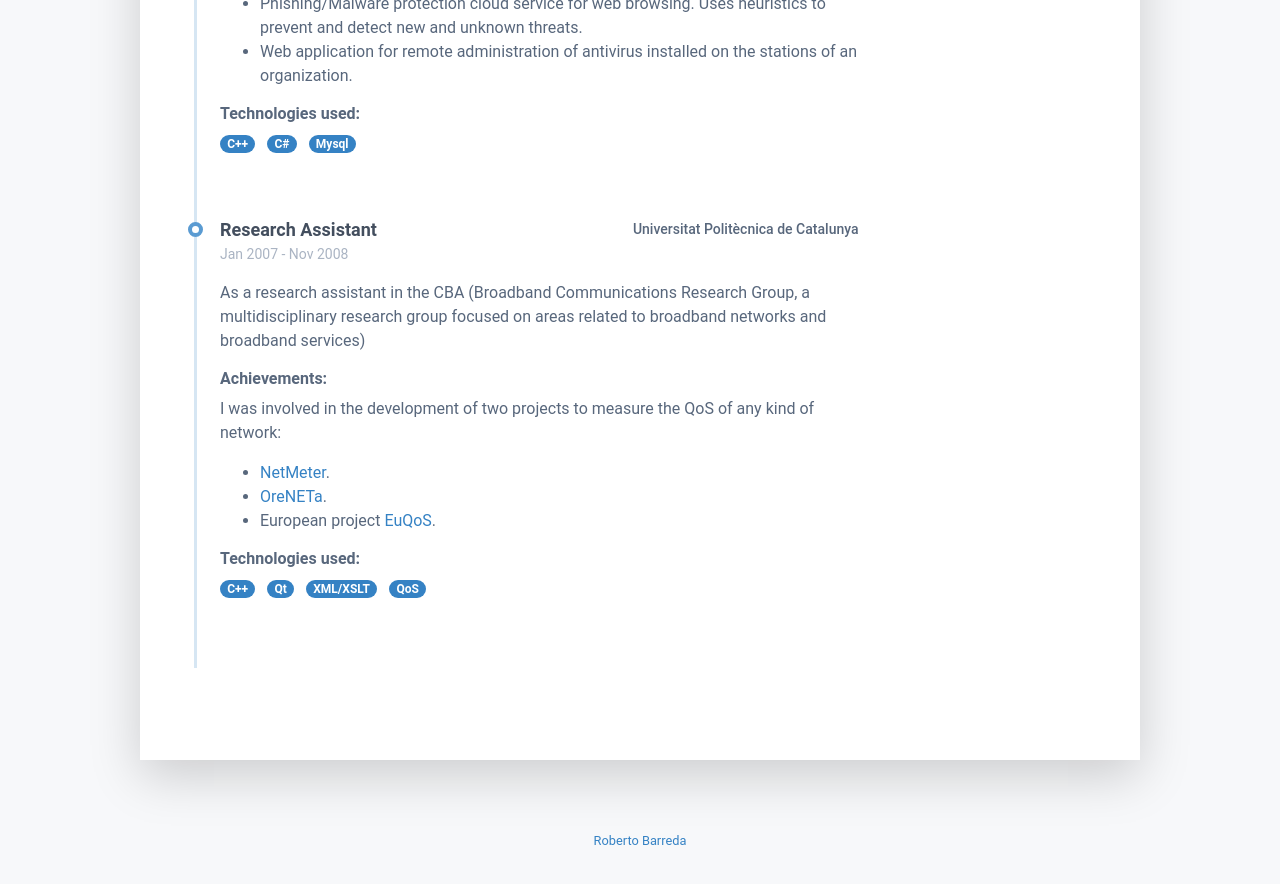
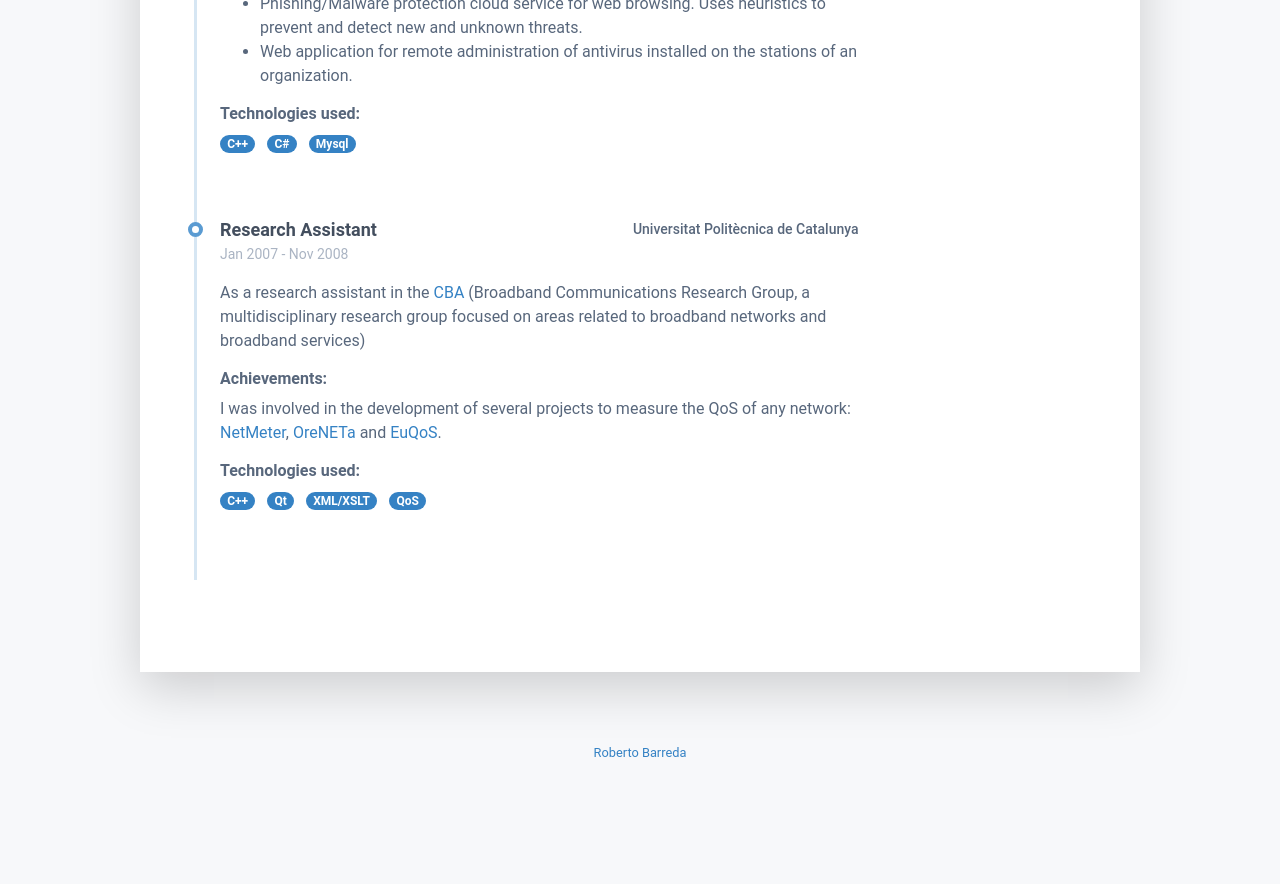
Before and after one commit to robertobarreda/robertobarreda.github.io, a Jekyll site: the page built from index.markdown, in a window 1280 px wide and 900 px high, scrolled down 2925 px. Shown: the top 884 px of the window. Built offline with Jekyll 4.4.1, drawn with Linux system fonts in a browser that asks for light colours; after the commit the page ends 3737 px from its top, so only the background shows below that.

Commit message:
simplify cba expericience

```diff
--- a/_data/data.yml
+++ b/_data/data.yml
@@ -176,17 +176,16 @@ experiences:
     time: Jan 2007 - Nov 2008
     company: Universitat Politècnica de Catalunya
     details: |
-      As a research assistant in the CBA (Broadband Communications Research Group,
-      a multidisciplinary research group focused on areas related to broadband
-      networks and broadband services)
+      As a research assistant in the <a href="https://cba.upc.edu/">CBA</a>
+      (Broadband Communications Research Group, a multidisciplinary research group
+      focused on areas related to broadband networks and broadband services)
     achievements:
       desc: |
-        I was involved in the development of two projects to measure the QoS of
-        any kind of network:
-      highlights:
-        - <a href="https://www.cba.upc.edu/developed-tools/netmeter">NetMeter</a>.
-        - <a href="http://www.cba.upc.edu/developed-tools/oreneta">OreNETa</a>.
-        - European project <a href="https://cordis.europa.eu/project/id/004503">EuQoS</a>.
+        I was involved in the development of several projects to measure the QoS of
+        any network:
+        <a href="https://www.cba.upc.edu/developed-tools/netmeter">NetMeter</a>,
+        <a href="http://www.cba.upc.edu/developed-tools/oreneta">OreNETa</a> and
+        <a href="https://cordis.europa.eu/project/id/004503">EuQoS</a>.
     technologies:
       - C++
       - Qt
```
